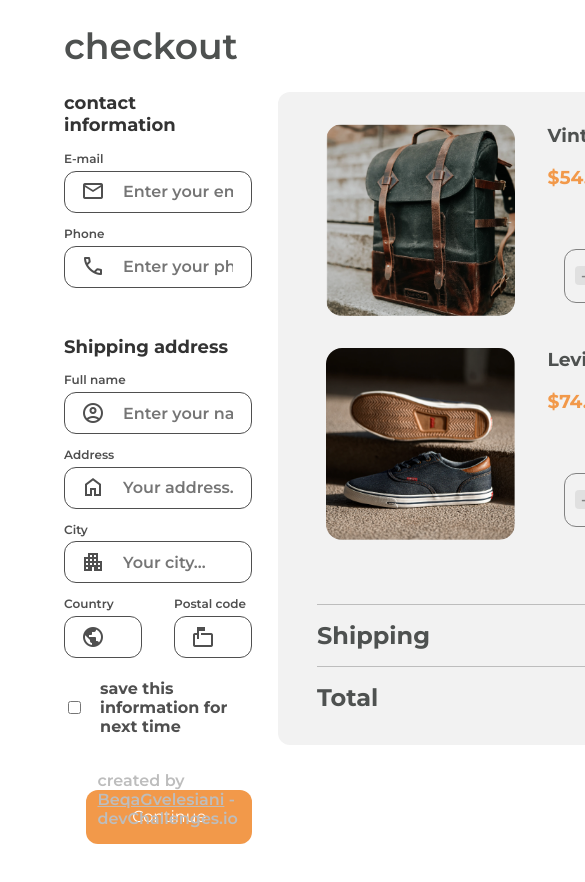
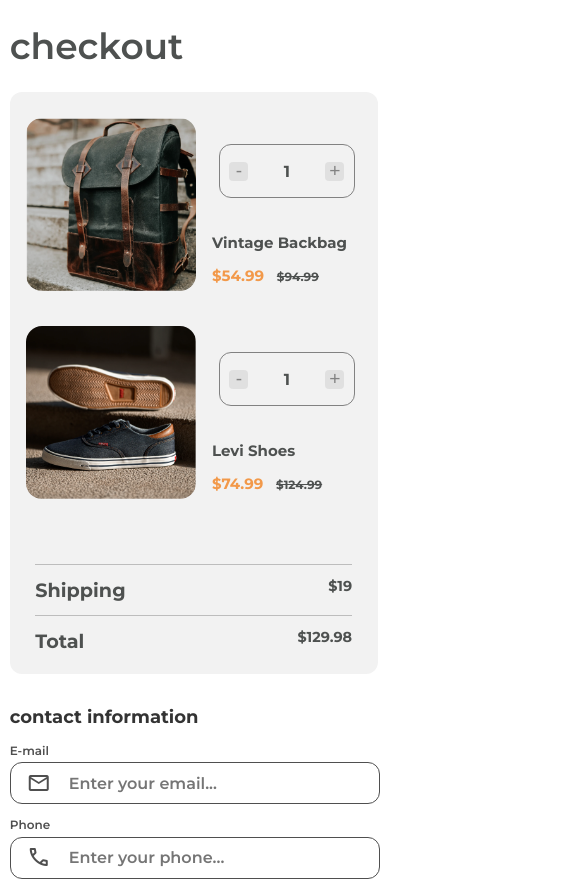
Before and after one commit to BeqaGvelesiani/checkout-page, a plain HTML site: page index.html in a window 390 px wide. Shown: the top 882 px of the page, 585 px wide, since content can reach past the window. Drawn offline with nearby package versions, Linux system fonts and the light colour scheme.

Commit message:
thirdOne

```diff
--- a/index.html
+++ b/index.html
@@ -7,6 +7,7 @@
     <title>Document</title>
     <script src="main.js" defer></script>
     <link rel="stylesheet" href="main.css" />
+    <link rel="stylesheet" href="mobileVersion.css">
     <link rel="preconnect" href="https://fonts.googleapis.com" />
     <link rel="preconnect" href="https://fonts.gstatic.com" crossorigin />
     <link rel="preconnect" href="https://fonts.googleapis.com" />
@@ -38,6 +39,7 @@
                 <input
                   class="Input"
                   type="text"
+                  id="email"
                   placeholder="Enter your email..."
                 />
               </div>
@@ -51,6 +53,7 @@
                 <input
                   class="Input"
                   type="text"
+                  id="phone"
                   placeholder="Enter your phone..."
                 />
               </div>
@@ -70,6 +73,7 @@
                 <input
                   class="Input"
                   type="text"
+                  id="name"
                   placeholder="Enter your name..."
                 />
               </div>
@@ -83,6 +87,7 @@
                 <input
                   class="Input"
                   type="text"
+                  id="address"
                   placeholder="Your address..."
                 />
               </div>
@@ -93,7 +98,12 @@
                 <h1 class="icon">
                   <span class="material-symbols-outlined"> apartment </span>
                 </h1>
-                <input class="Input" type="text" placeholder="Your city..." />
+                <input
+                  class="Input"
+                  type="text"
+                  id="city"
+                  placeholder="Your city..."
+                />
               </div>
             </div>
             <!-- - -->
@@ -107,6 +117,7 @@
                   <input
                     class="Input"
                     type="text"
+                    id="country"
                     placeholder="Your country.."
                   />
                 </div>
@@ -123,6 +134,7 @@
                   <input
                     class="Input"
                     type="text"
+                    id="zipcode"
                     placeholder="Postal code.."
                   />
                 </div>
@@ -137,7 +149,7 @@
               </h4>
             </div>
           </div>
-          <button class="Continue_BTN">continue</button>
+          <button class="Continue_BTN" id="continue_btn">continue</button>
         </div>
         <!-- -------------product_section----------------------- -->
         <div class="product_section">
--- a/main.css
+++ b/main.css
@@ -39,6 +39,9 @@
 
 body {
   font-family: "Montserrat", sans-serif;
+  height: 100vh;
+  margin: 0;
+
 }
 
 .page {
@@ -46,7 +49,6 @@ body {
   display: block;
   margin-left: auto;
   margin-right: auto;
-  /* background: #f2984a1c; */
 }
 
 .main {
@@ -94,7 +96,6 @@ body {
 
 .input_and_name_container {
   color: var(--gray3);
-  /* border: 1px dotted pink; */
 }
 
 .input_name {
@@ -125,6 +126,7 @@ body {
   font-size: var(--input_text_size);
   font-family: var(--input_text_font);
   font-weight: var(--input_text_weight);
+  border-radius: 0.3rem;
 }
 
 .small_section {
@@ -179,10 +181,8 @@ body {
 /* [product section ------------------------------------------ */
 
 .product_section {
-  width: 100%;
   background: var(--background_color);
   border-radius: 12px;
-  /* border: #333333 dotted 1px; */
   padding: 1rem;
   height: fit-content;
 }
@@ -192,7 +192,6 @@ body {
   height: 12rem;
   margin: 0;
   padding: 1rem 2rem;
-  /* border: #333333 dotted 1px; */
   /* background: #f2984a2a; */
 }
 
@@ -201,13 +200,12 @@ body {
   object-fit: cover;
   margin-right: 2rem;
   border-radius: 1rem;
-  /* border: #333333 dotted 1px; */
 }
 
 .name_price_and_selector {
-  display: grid;
+  display: flex;
+  flex-direction: column;
   /* background: #333333; */
-  /* border: #333333 dotted 1px; */
 }
 
 .pricing {
@@ -215,7 +213,6 @@ body {
   flex-direction: column;
   width: 100%;
   font-size: 1rem;
-  /* border: #333333 dotted 1px; */
 }
 
 .price_of_product {
@@ -225,7 +222,6 @@ body {
 .name_0f_product {
   margin-top: 0;
   color: var(--name_of_page_font_color);
-  /* border: #333333 dotted 1px; */
   margin-bottom: 0;
 }
 
@@ -242,7 +238,6 @@ body {
   justify-content: space-between;
   align-items: center;
   margin-top: 0;
-  /* border: #333333 dotted 1px; */
 }
 
 .quantity_container {
@@ -309,13 +304,17 @@ body {
 
 footer {
   color: var(--footer_text_color);
-  width: fit-content;
-  position: absolute;
+  position: relative;
+  bottom: 0;
+  margin: 0;
   left: 50%;
-  bottom: 1rem;
-  transform: translateX(-50%);
+  width: 100vw;
+  translate: -50%;
+  text-align: center;
+  border: #333333 1px solid;
   font-family: var(--input_name_font);
   font-weight: var(--input_name_weight);
+  padding-bottom: 1rem;
 }
 
 .underline {
@@ -323,3 +322,43 @@ footer {
 }
 
 /* ------------------------------------------------- Footer] */
+
+@media only screen and (max-width: 700px) {
+  .page {
+    width: 95%;
+  }
+
+  .product_card img {
+    height: 8rem;
+  }
+}
+
+@media only screen and (max-width: 1500px) {
+  .page {
+    width: 90%;
+    /* background-color: red; */
+  }
+  .product_card img {
+    height: 10rem;
+  }
+}
+
+@media only screen and (max-width: 1200px) {
+  .page {
+    width: 90%;
+    /* background-color: rgb(212, 255, 0); */
+  }
+  .product_card img {
+    height: 9.5rem;
+  }
+}
+
+@media only screen and (max-width: 1000px) {
+  .page {
+    width: 90%;
+    /* background-color: rgb(0, 238, 255); */
+  }
+  .product_card img {
+    height: 9.5rem;
+  }
+}
--- a/main.js
+++ b/main.js
@@ -5,6 +5,14 @@ counter = document.getElementById("Q_Counter");
 minus1 = document.getElementById("Q_minus1");
 plus1 = document.getElementById("Q_plus1");
 counter1 = document.getElementById("Q_Counter1");
+
+const email = document.getElementById("email");
+const phone = document.getElementById("phone");
+const userName = document.getElementById("name");
+const address = document.getElementById("address");
+const city = document.getElementById("city");
+const country = document.getElementById("country");
+const zipcode = document.getElementById("zipcode");
 
 let x = 1;
 let y = 1;
@@ -65,3 +73,35 @@ plus1.addEventListener("click", function () {
 });
 
 //-------------
+
+// document.getElementById("continue_btn").addEventListener("click", () => {
+//   console.log(`email value: ${Boolean(email.value)}\n
+//   phone value: ${Boolean(phone.value)}\n
+//   name value: ${Boolean(name.value)}\n
+//   address value: ${Boolean(address.value)}\n
+//   city value: ${Boolean(city.value)}\n
+//   country value: ${Boolean(country.value)}\n
+//   zipcode value: ${Boolean(zipcode.value)}`);
+// });
+
+document.getElementById("continue_btn").addEventListener("click", () => {
+  check_input(email);
+  check_input(phone);
+  check_input(userName);
+  check_input(address);
+  check_input(city);
+  check_input(country);
+  check_input(zipcode);
+});
+
+function check_input(a) {
+  if (a.value) {
+    a.style.backgroundColor = "white";
+  } else {
+    a.style.backgroundColor = "rgba(255, 0, 0, 0.378)";
+  }
+}
+
+
+
+// input backgroundColor= "rgba(255, 0, 0, 0.378)";
--- /dev/null
+++ b/mobileVersion.css
@@ -0,0 +1,75 @@
+@media only screen and (max-width: 1000px) {
+  * {
+    /* border: dotted 1px red; */
+  }
+
+  body {
+    width: 100vw;
+    padding: 0;
+    box-sizing: border-box;
+  }
+
+  .page {
+    width: 95%;
+    margin: auto;
+  }
+
+  .main {
+    display: flex;
+    flex-direction: column;
+  }
+
+  .main div:nth-child(1) {
+    order: 2;
+  }
+
+  .product_section {
+    width: 95%;
+    /* border: #333333 dotted 1px; */
+  }
+
+  .product_section {
+    padding: 0.5rem;
+  }
+
+  .product_card {
+    padding: 0.5rem;
+  }
+
+  .product_card img {
+    height: 90%;
+    margin: auto 1rem auto 0;
+  }
+
+  .quantity_container {
+    margin: auto auto 1rem 0;
+  }
+
+  .name_price_and_selector div:nth-child(1) {
+    order: 1;
+  }
+
+  .checkout_side {
+    margin-top: 2rem;
+  }
+
+  .section_name {
+    margin-top: 0rem;
+  }
+
+  footer {
+    margin: 3rem auto 2rem auto;
+  }
+
+  .quantity_container {
+    margin: auto;
+  }
+
+  .pricing {
+    zoom: 0.8
+  }
+
+  .sum_price {
+  font-size: calc(0.8 * var(--input_name_font_size));
+}
+}
```
